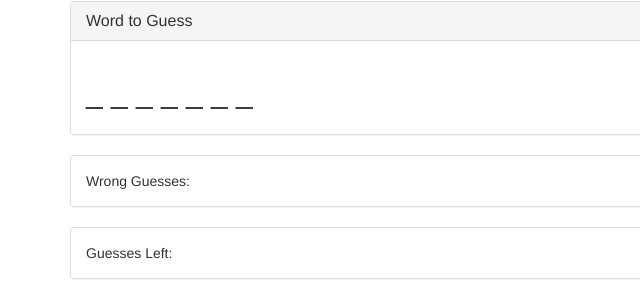
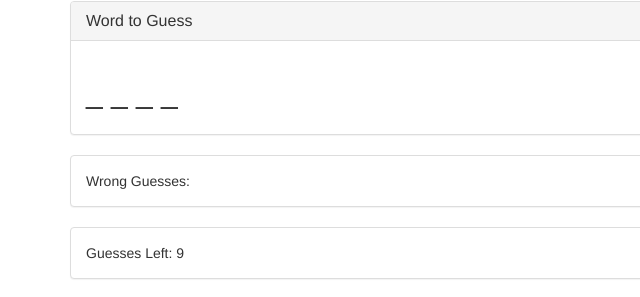
Before and after one commit to ruthieirl/Hangman-Game, a plain HTML site: page index.html in a window 1280 px wide. Shown: the part 269-566 px from the top of the page, 0-640 px from the left. Drawn offline with nearby package versions, Linux system fonts and the light colour scheme.

Commit message:
changing HTML for word selected

```diff
--- a/assets/javascript/game.js
+++ b/assets/javascript/game.js
@@ -14,8 +14,30 @@ var guessesLeft = 9;
 //Functions
 //*************************************************************
 function startGame() {
+
 	selectedWord = wordOptions[Math.floor(Math.random() * wordOptions.length)];
 	console.log(selectedWord);
+
+	lettersInWord = selectedWord.split("");
+	console.log(lettersInWord);
+
+	numBlanks = lettersInWord.length;
+	console.log(numBlanks);
+
+	//Resets
+	guessesLeft = 9;
+	wrongLetters = [];
+	blankAndSuccess = [];
+
+	//Populate blanks
+	for (var i = 0; i < numBlanks; i++) {
+		blankAndSuccess.push("_");
+		console.log(blankAndSuccess);
+	};
+
+	document.getElementById("wordToGuess").innerHTML = blankAndSuccess.join(" ");
+	document.getElementById("numGuesses").innerHTML = guessesLeft;
+
 }
 //Main Process
 startGame();
--- a/index.html
+++ b/index.html
@@ -20,7 +20,7 @@
 				<h3 class="panel-title">Word to Guess</h3>
 			</div>
 			<div class="panel-body">
-				<h2>_ _ _ _ _ _ _</h2>
+				<h2 id="wordToGuess">_ _ _ _ _ _ _</h2>
 			</div>
 		</div>
 
```
